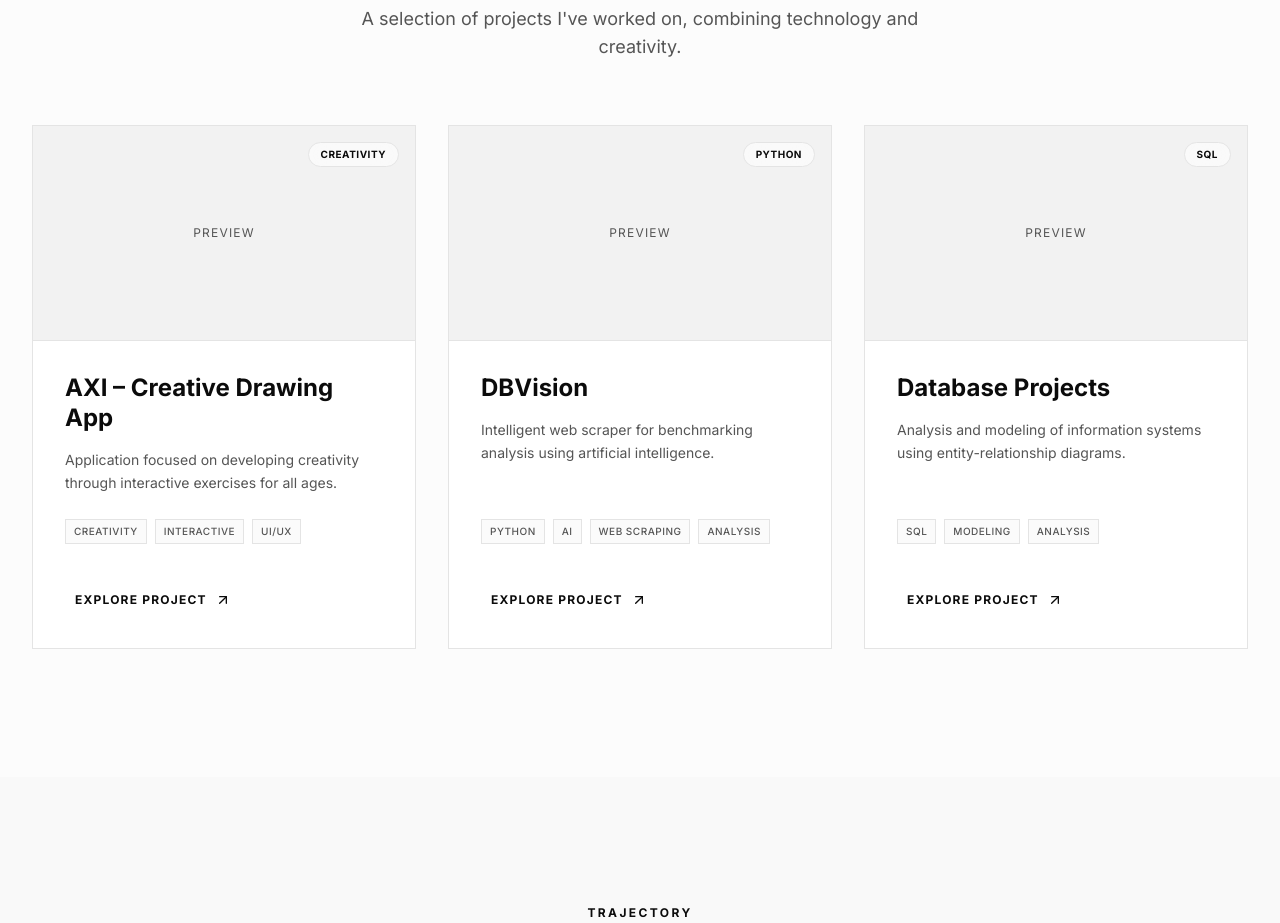
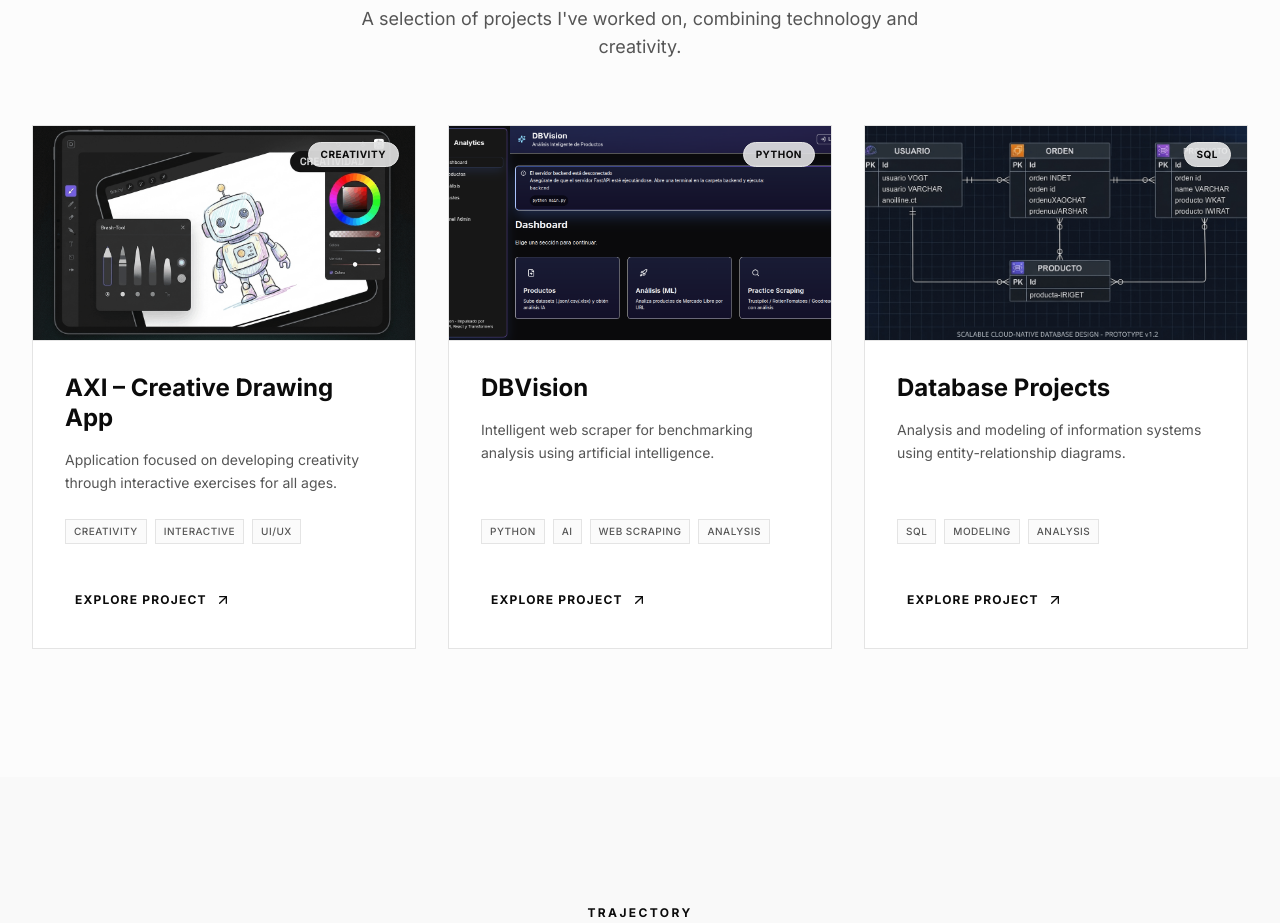
Before and after one commit to Xondet2/WireframePortofolio, a Next.js app: page / in a window 1280 px wide. Shown: the part 2820-3743 px from the top of the page. Built offline with nearby package versions, Linux system fonts and the light colour scheme.

Commit message:
fix: implementación de renderizado de imágenes en sección de proyectos

```diff
--- a/components/portfolio/projects-section.tsx
+++ b/components/portfolio/projects-section.tsx
@@ -5,6 +5,7 @@
 import { motion, Variants } from "framer-motion"
 import { useLanguage } from "@/context/language-context"
 import Link from "next/link"
+import Image from "next/image"
 
 const containerVariants: Variants = {
   hidden: { opacity: 0 },
@@ -75,8 +76,18 @@
             >
               {/* Project Preview */}
               <div className="aspect-video bg-muted border-b border-border flex items-center justify-center overflow-hidden relative">
+                {project.image ? (
+                  <Image
+                    src={project.image}
+                    alt={project.title}
+                    fill
+                    className="object-cover transition-transform duration-700 group-hover:scale-110"
+                    sizes="(max-width: 768px) 100vw, (max-width: 1200px) 50vw, 33vw"
+                  />
+                ) : (
+                  <span className="text-xs text-muted-foreground uppercase tracking-widest group-hover:scale-110 transition-transform duration-500 z-20">Preview</span>
+                )}
                 <div className="absolute inset-0 bg-primary/10 opacity-0 group-hover:opacity-100 transition-opacity duration-500 z-10" />
-                <span className="text-xs text-muted-foreground uppercase tracking-widest group-hover:scale-110 transition-transform duration-500 z-20">Preview</span>
 
                 {/* Floating tags on image */}
                 <div className="absolute top-4 right-4 flex flex-col gap-2 z-20">
```
